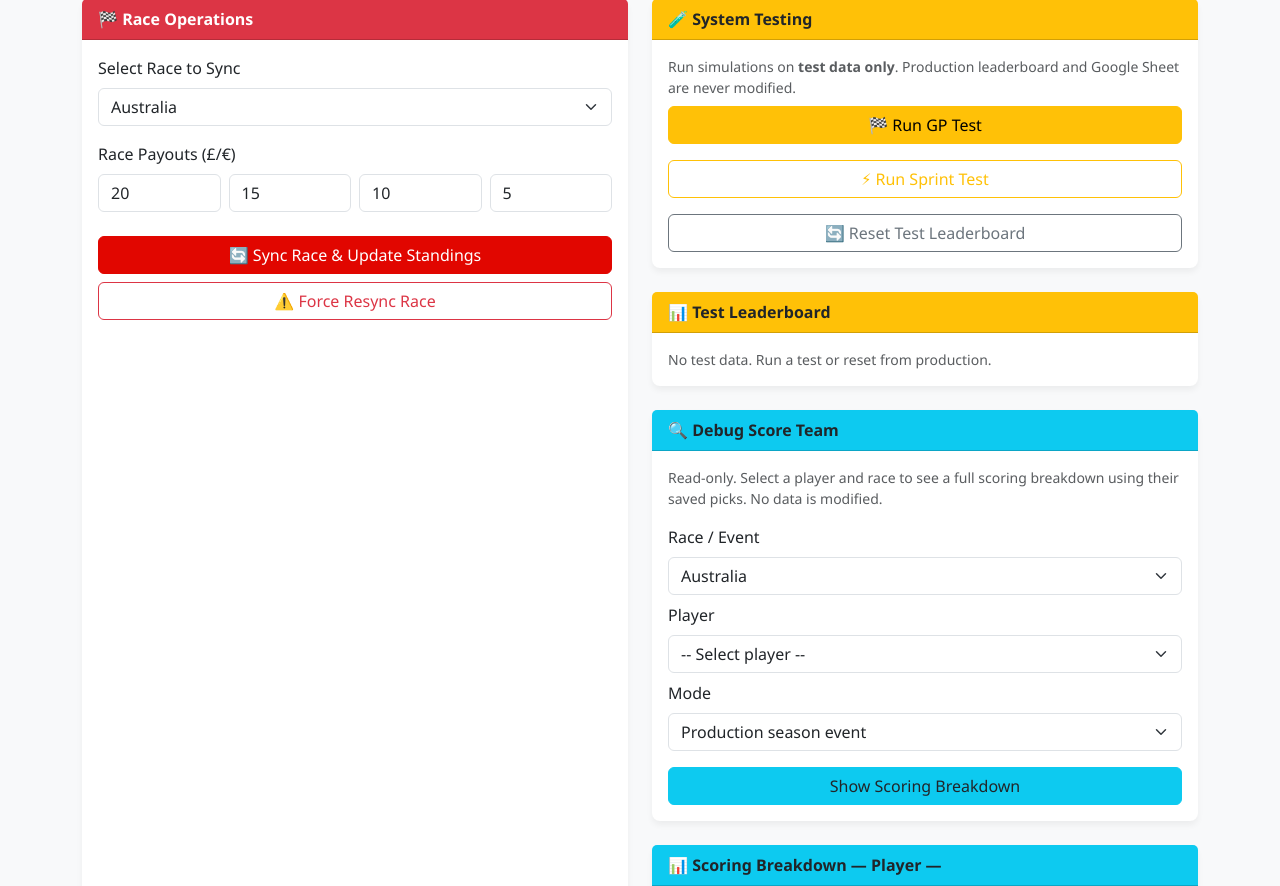
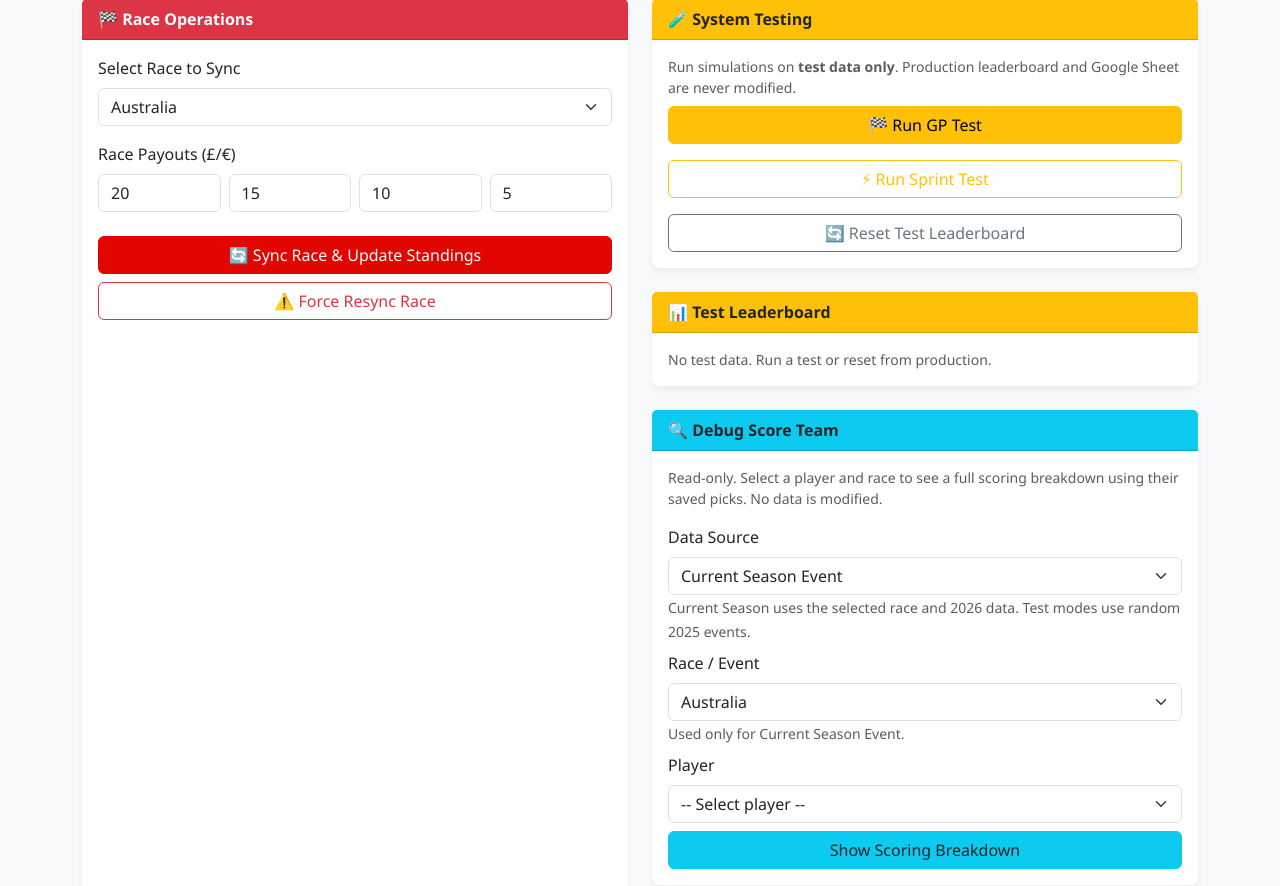
Before and after one commit to clarkey1993/f1-fantasy-2026, a Flask app: page /admin in a window 1280 px wide. Shown: the part 555-1441 px from the top of the page. Run offline with Flask 3, Linux system fonts and the light colour scheme; the visitor is signed in with stand-in values (Sample User, id 1); data that the repository does not hold is empty.

Commit message:
debug update

```diff
--- a/app.py
+++ b/app.py
@@ -1282,7 +1282,7 @@ def admin_debug_score():
 
     race_name = (request.form.get('debug_race_name') or "").strip()
     player_email = (request.form.get('player_email') or "").strip().lower()
-    debug_mode = (request.form.get('debug_mode') or "production").strip()
+    debug_mode = (request.form.get('debug_mode') or "current_season").strip()
 
     if not race_name:
         flash("Debug: No race selected.", "warning")
--- a/templates/admin.html
+++ b/templates/admin.html
@@ -182,12 +182,22 @@
                 <p class="small text-muted mb-3">Read-only. Select a player and race to see a full scoring breakdown using their saved picks. No data is modified.</p>
                 <form action="{{ url_for('admin_debug_score') }}" method="post">
                     <div class="mb-2">
+                        <label class="form-label">Data Source</label>
+                        <select class="form-select" name="debug_mode">
+                            <option value="current_season" selected>Current Season Event</option>
+                            <option value="gp_test">Previous Season GP Test</option>
+                            <option value="sprint_test">Previous Season Sprint Test</option>
+                        </select>
+                        <small class="text-muted">Current Season uses the selected race and {{ year }} data. Test modes use random {{ year - 1 }} events.</small>
+                    </div>
+                    <div class="mb-2">
                         <label class="form-label">Race / Event</label>
                         <select class="form-select" name="debug_race_name" required>
                             {% for race in races %}
                             <option value="{{ race }}">{{ race }}</option>
                             {% endfor %}
                         </select>
+                        <small class="text-muted">Used only for Current Season Event.</small>
                     </div>
                     <div class="mb-2">
                         <label class="form-label">Player</label>
@@ -196,14 +206,6 @@
                             {% for p in players %}
                             <option value="{{ p.email }}">{{ p.label }}</option>
                             {% endfor %}
-                        </select>
-                    </div>
-                    <div class="mb-3">
-                        <label class="form-label">Mode</label>
-                        <select class="form-select" name="debug_mode">
-                            <option value="production">Production season event</option>
-                            <option value="gp_test">Previous season GP test</option>
-                            <option value="sprint_test">Previous season Sprint test</option>
                         </select>
                     </div>
                     <button type="submit" class="btn btn-info text-dark w-100">Show Scoring Breakdown</button>
```
